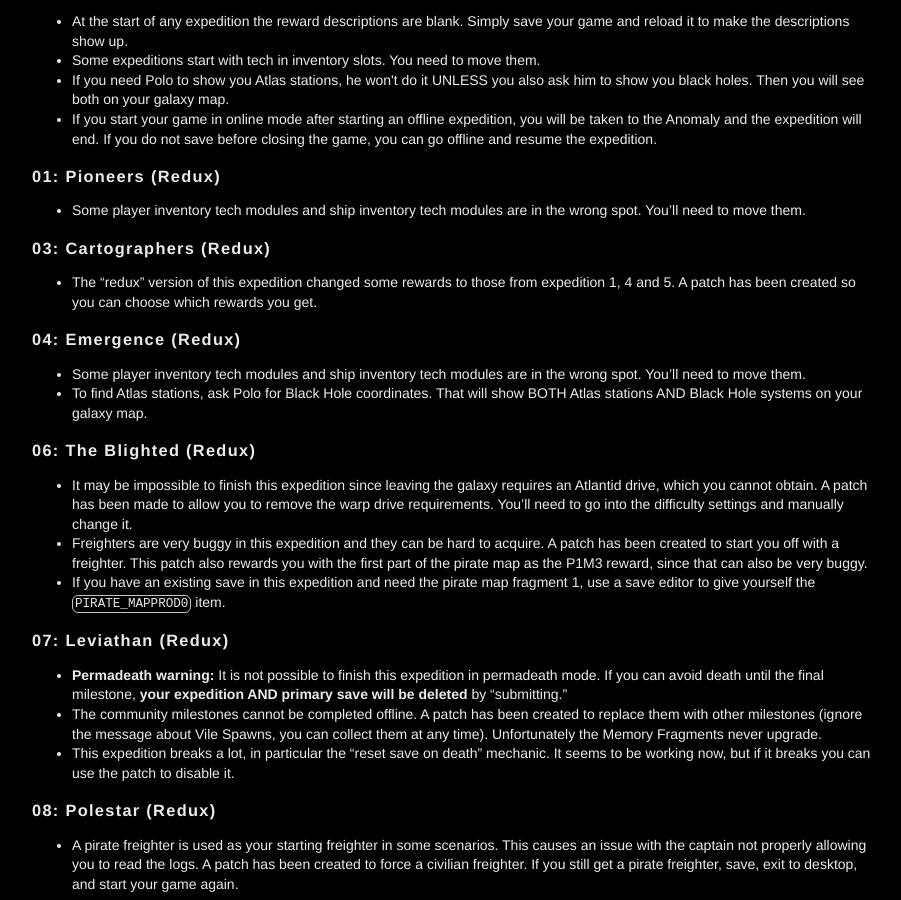
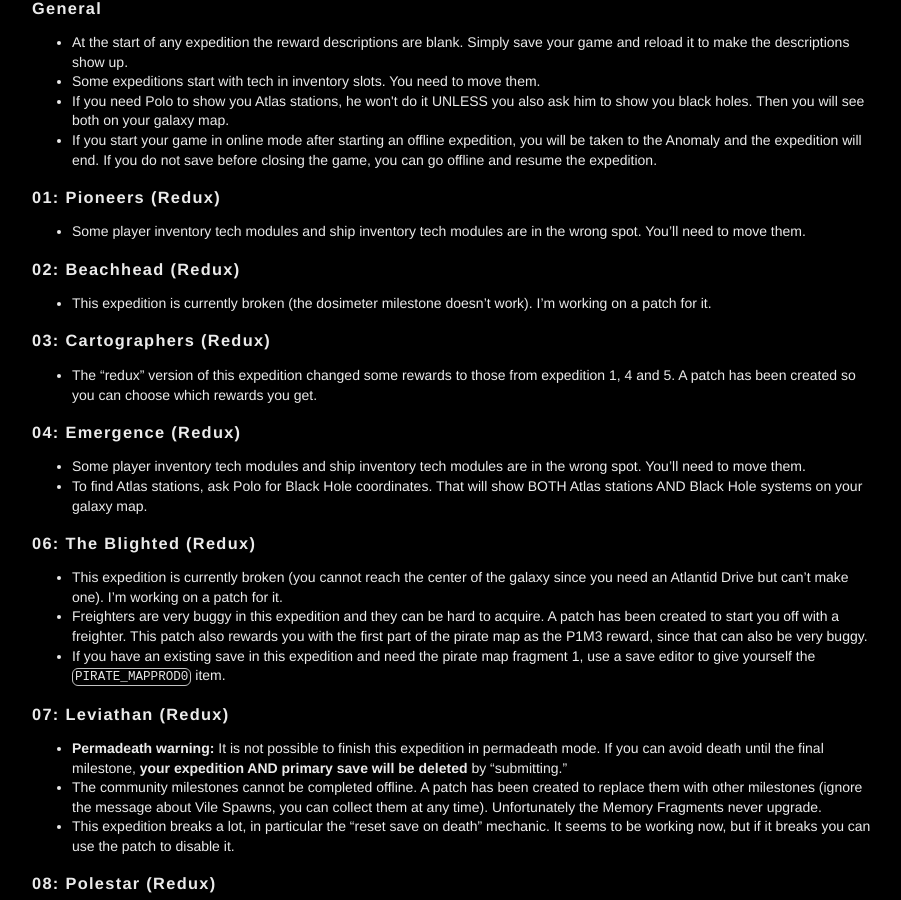
Before and after one commit to cwmonkey/nms-expeditions, a Jekyll site: the page built from index.html, in a window 1280 px wide and 900 px high, scrolled down 2276 px. Shown: the whole window, without its empty margins (183-1084 px from the left). Built offline with Jekyll 4.4.1, drawn with Linux system fonts in a browser that asks for light colours; some web fonts are replaced; some of the changed text lies outside the part shown.

Commit message:
Adding notes that exps 2 and 6 (Beachhead and The Blighted) are broken

```diff
--- a/_data/expeditions.yml
+++ b/_data/expeditions.yml
@@ -8,10 +8,12 @@
           * Some player inventory tech modules and ship inventory tech modules are in the wrong spot. You'll need to move them.
 - id: e02
   name: '02: Beachhead'
-  description: The one with the Mass Effect crossover
+  description: (Currently Broken) The one with the Mass Effect crossover
   image: e02_beachhead.png
   json: 02_redux_beachhead.json
   redux: 1
+  notice: >
+          * This expedition is currently broken (the dosimeter milestone doesn't work). I'm working on a patch for it.
 - id: e03
   name: '03: Cartographers'
   description: The one where you're stuck on the first planet
@@ -42,21 +44,17 @@
   redux: 1
 - id: e06
   name: '06: The Blighted'
-  description: The one about pirates
+  description: (Currently Broken) The one about pirates
   image: e06_the_blighted.png
   json: 06_redux_the_blighted.json
   redux: 1
   notice: >
-          * It may be impossible to finish this expedition since leaving the galaxy requires an Atlantid drive, which you cannot obtain. A patch has been made to allow you to remove the warp drive requirements. You'll need to go into the difficulty settings and manually change it.
+          * This expedition is currently broken (you cannot reach the center of the galaxy since you need an Atlantid Drive but can't make one). I'm working on a patch for it.
 
           * Freighters are very buggy in this expedition and they can be hard to acquire. A patch has been created to start you off with a freighter. This patch also rewards you with the first part of the pirate map as the P1M3 reward, since that can also be very buggy.
 
           * If you have an existing save in this expedition and need the pirate map fragment 1, use a save editor to give yourself the `PIRATE_MAPPROD0` item.
   patches:
-   - id: the_blighted.no_warp_drive_reqs
-     json: 06_redux_the_blighted.no_warp_drive_reqs.patch.json
-     description: Remove warp requirements so you can leave the galaxy (Recommended)
-     checked: 1
    - id: the_blighted.replace_freighter_rescue
      json: 06_redux_the_blighted.replace_freighter_rescue.patch.json
      description: Start out with a freighter and replace P1M3 ("Liberation" freighter rescue mission) with find buried treasure mission and give map fragment as a reward (Recommended)
```
